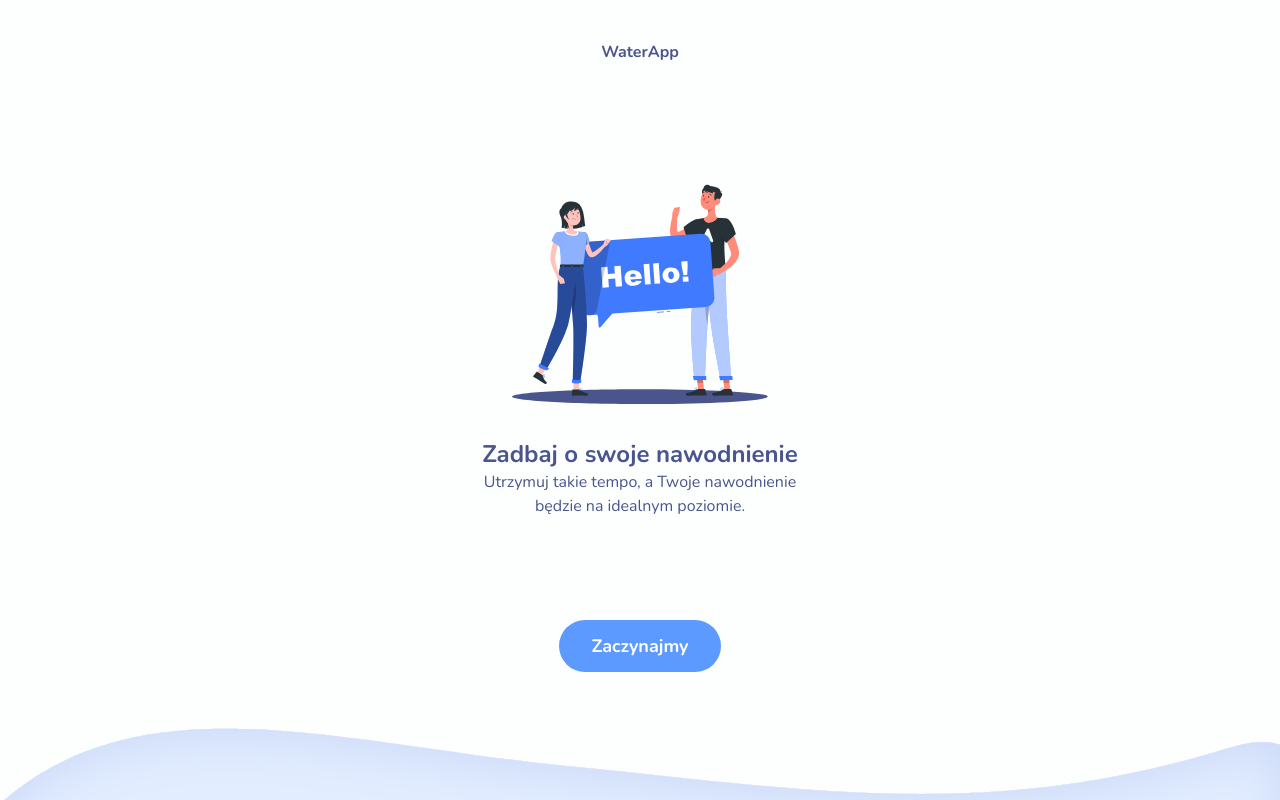
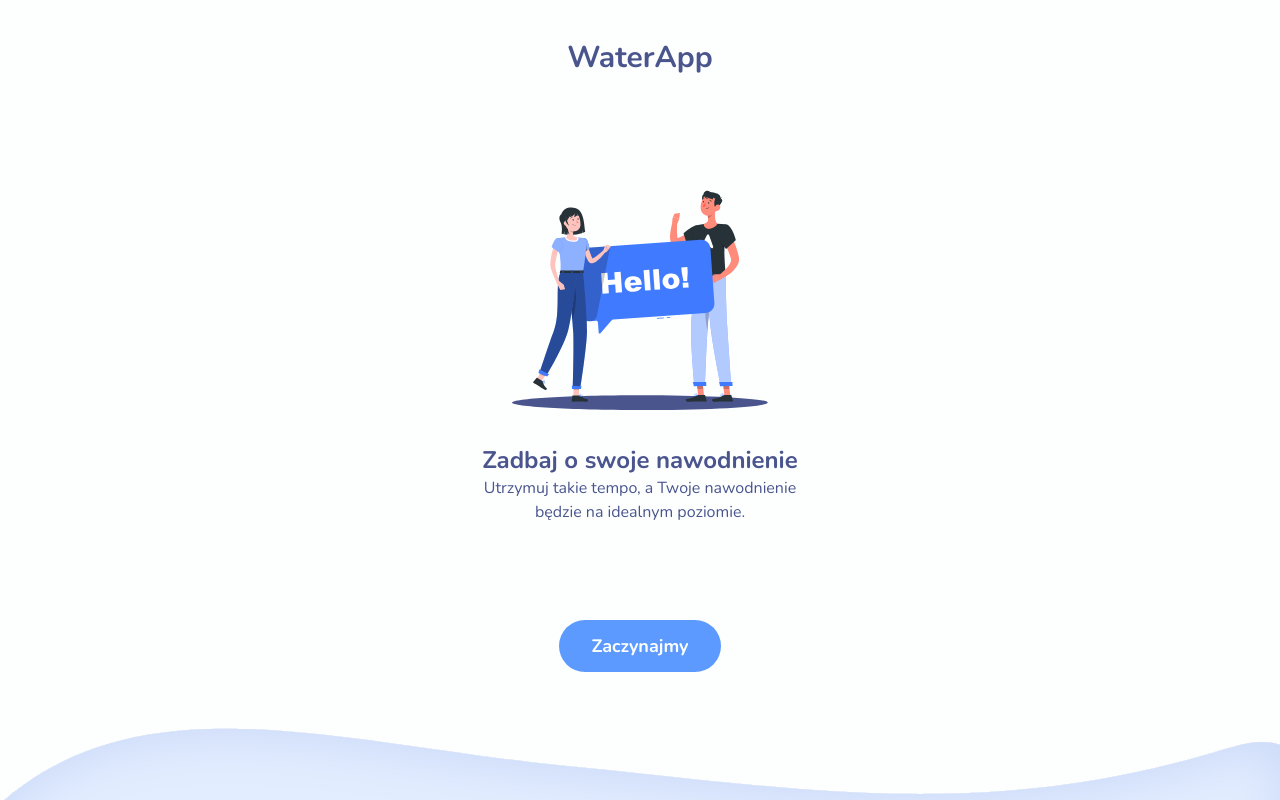
Before and after one commit to RobertHaba/waterapp, a Vue app: page /welcome in a window 1280 px wide. Built offline with nearby package versions, Linux system fonts and the light colour scheme; no server answers.

Commit message:
Fix title size and added tranisiton for router

```diff
--- a/src/App.vue
+++ b/src/App.vue
@@ -3,5 +3,23 @@ import { RouterView } from 'vue-router';
 </script>
 
 <template>
-  <RouterView />
+  <div>
+    <router-view v-slot="{ Component, route }">
+      <transition name="fade">
+        <div :key="route.name">
+          <component :is="Component"></component>
+        </div>
+      </transition>
+    </router-view>
+  </div>
 </template>
+<style scoped>
+.fade-enter-active,
+.fade-leave-active {
+  transition: opacity 0.3s ease;
+}
+.fade-enter-from,
+.fade-leave-to {
+  opacity: 0;
+}
+</style>
--- a/src/views/Register.vue
+++ b/src/views/Register.vue
@@ -4,7 +4,9 @@
       <span class="icon icon--hello h-screen max-h-32"></span>
       <div class="flex flex-col justify-start">
         <p>Dołącz do nas</p>
-        <DynamicHeading :level="1" class="w-fit">Utwórz konto</DynamicHeading>
+        <DynamicHeading :level="1" class="w-fit text-3xl"
+          >Utwórz konto</DynamicHeading
+        >
       </div>
       <form @submit.prevent="handlerForm" class="flex flex-col gap-2">
         <InputEmail
--- a/src/views/SignIn.vue
+++ b/src/views/SignIn.vue
@@ -4,7 +4,7 @@
       <span class="icon icon--hello h-screen max-h-32"></span>
       <div class="flex flex-col justify-start">
         <p>Witaj ponownie</p>
-        <DynamicHeading :level="1" class="w-fit">Zaloguj się</DynamicHeading>
+        <DynamicHeading :level="1" class="w-fit text-3xl">Zaloguj się</DynamicHeading>
       </div>
       <form @submit.prevent="handlerForm" class="flex flex-col gap-2">
         <InputEmail
--- a/src/views/Welcome.vue
+++ b/src/views/Welcome.vue
@@ -6,7 +6,10 @@
   >
     <div class="h-full max-w-sm flex flex-col justify-between mx-auto">
       <header class="w-full">
-        <DynamicHeading :level="1" class="text-center"></DynamicHeading>
+        <DynamicHeading
+          :level="1"
+          class="text-center text-3xl"
+        ></DynamicHeading>
       </header>
       <div class="flex flex-col gap-4">
         <span class="icon w-auto h-screen max-h-64 icon--hello"></span>
```
